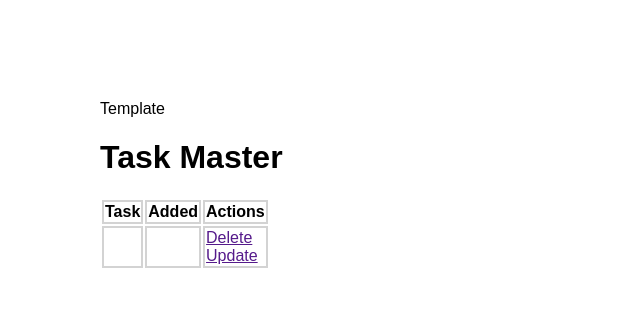
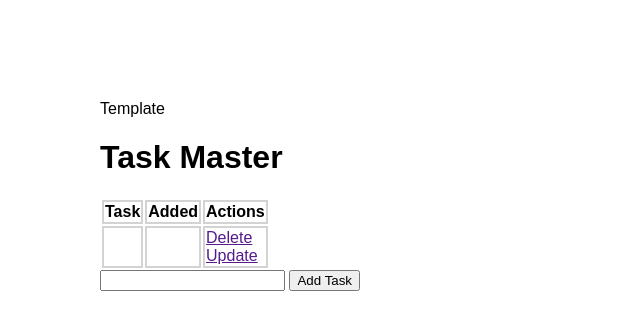
Before and after one commit to Bennables/CorrectFlaskTask, a Flask app: page / in a window 1280 px wide. Shown: the top 330 px of the page, without its empty margins (0-640 px from the left). Run offline with Flask 3, Linux system fonts and the light colour scheme.

Commit message:
added "add task" thing

```diff
--- a/app.py
+++ b/app.py
@@ -8,6 +8,7 @@ app = Flask(__name__)
 app.config['SQLALCHEMY_DATABASE_URI'] = 'sqlite:///test.db'
 db = SQLAlchemy(app)
 
+#this prob doesn't do anything
 with app.app_context():
     db.create_all()
 
@@ -24,7 +25,7 @@ class Todo(db.Model):
         db.create_all()
 
 
-@app.route('/')
+@app.route('/', methods = ['POST', 'GET'])
 def index():
     return render_template('index.html')
 
--- a/templates/index.html
+++ b/templates/index.html
@@ -25,5 +25,10 @@
             </td>
         </tr>
     </table>
+    <form action = "/" method = "POST">
+        <input type = "text" name = "content" id = "content">
+        <input type = "submit" value = "Add Task"
+    </form>
 </div>
+
 {% endblock %}
```
